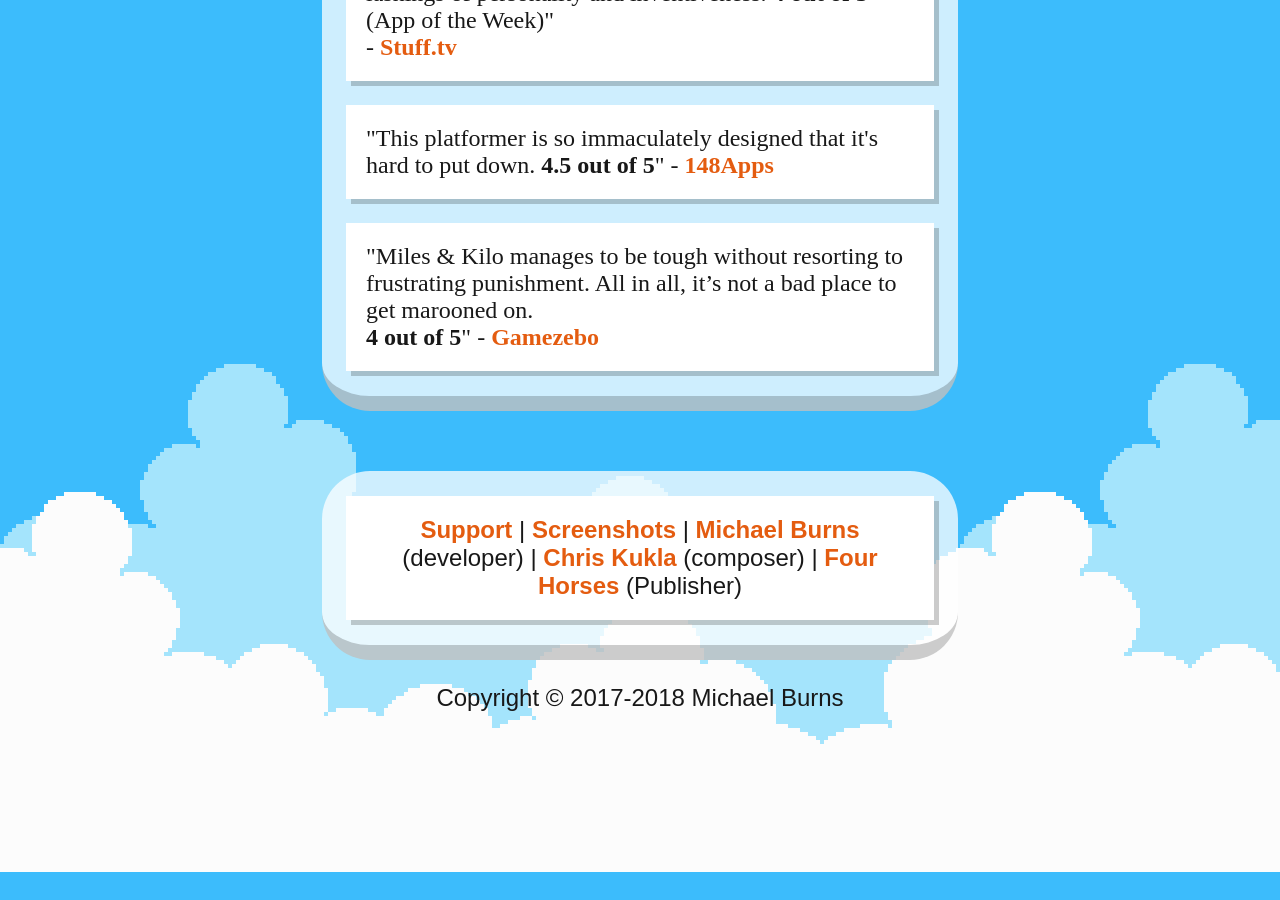
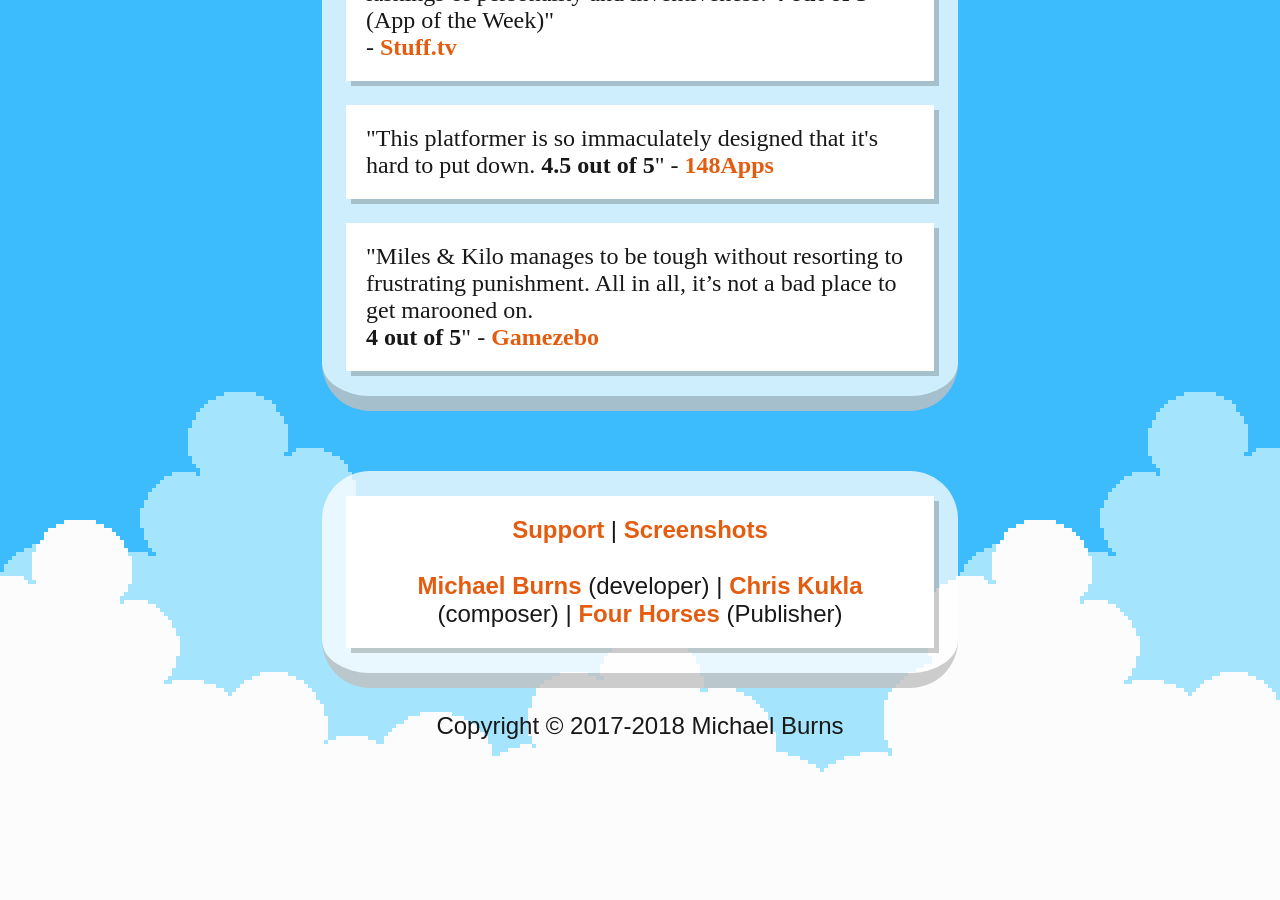
Before and after one commit to thatpixelguy/milesandkilo, a Jekyll site: the page built from index.html, in a window 1280 px wide and 900 px high, scrolled down 1247 px. Built offline with Jekyll 4.4.1, drawn with Linux system fonts in a browser that asks for light colours; some web fonts are replaced; before the commit the page ends 2119 px from its top, so only the background shows below that.

Commit message:
Update default.html

```diff
--- a/_layouts/default.html
+++ b/_layouts/default.html
@@ -22,8 +22,11 @@
       <div class='footer'>
         <div class='textblock'>
           <center>
-            <p><a href='/support'>Support</a> | <a href='/screenshots'>Screenshots</a> | <a href='http://thepixelguy.com/'>Michael Burns</a> (developer) | <a href='http://chriskukla.com/'>Chris Kukla</a> (composer) | <a href='http://fourhorses.co.uk'>Four Horses</a> (Publisher)
-        </p>
+            <p>
+              <a href='/support'>Support</a> | <a href='/screenshots'>Screenshots</a>
+              <br><br>
+              <a href='http://thepixelguy.com/'>Michael Burns</a> (developer) | <a href='http://chriskukla.com/'>Chris Kukla</a> (composer) | <a href='http://fourhorses.co.uk'>Four Horses</a> (Publisher)
+            </p>
           </center>
         </div>
         <p>Copyright &copy; 2017-2018 Michael Burns</p>
```
